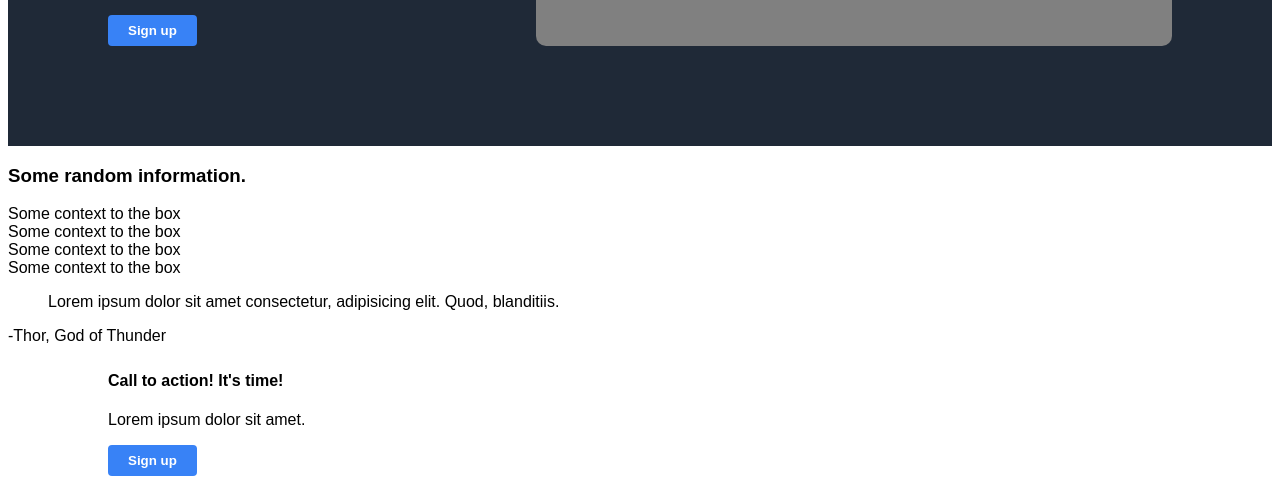
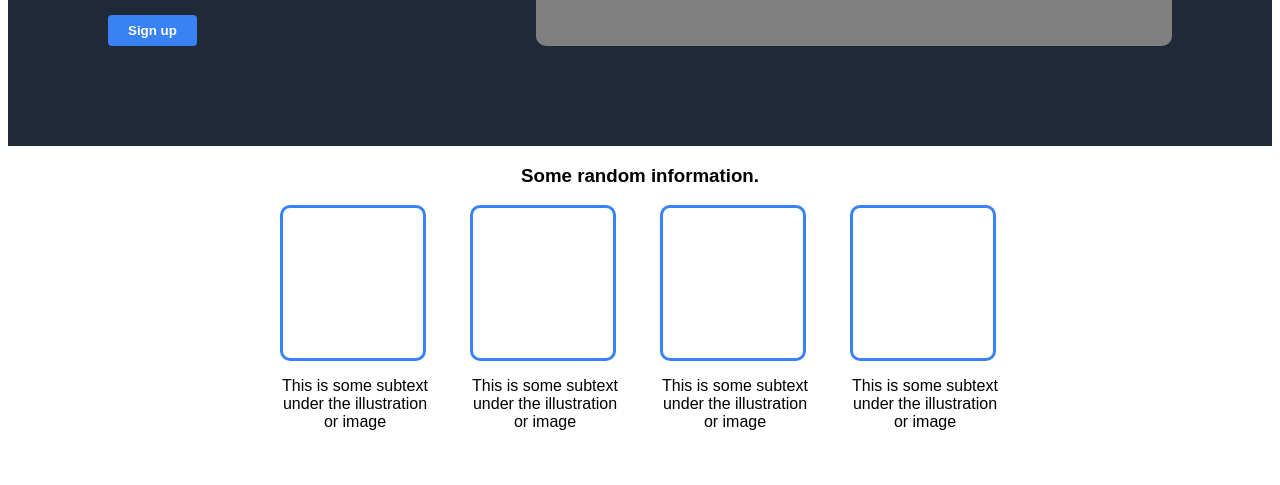
Before and after one commit to Unpetrified/odin_landing_page, a plain HTML site: page index.html in a window 1280 px wide. Shown: the part 315-800 px from the top of the page. Drawn offline with Linux system fonts and the light colour scheme.

Commit message:
Styled the random section

```diff
--- a/index.html
+++ b/index.html
@@ -34,19 +34,27 @@
 
             <div class="random-box">
                 <div class="random-img"></div>
-                <div class="random-fact">Some context to the box</div>
+                <p class="random-fact">
+                    This is some subtext under the illustration or image
+                </p>
             </div>
             <div class="random-box">
                 <div class="random-img"></div>
-                <div class="random-fact">Some context to the box</div>
+                <p class="random-fact">
+                    This is some subtext under the illustration or image
+                </p>
             </div>
             <div class="random-box">
                 <div class="random-img"></div>
-                <div class="random-fact">Some context to the box</div>
+                <p class="random-fact">
+                    This is some subtext under the illustration or image
+                </p>
             </div>
             <div class="random-box">
                 <div class="random-img"></div>
-                <div class="random-fact">Some context to the box</div>
+                <p class="random-fact">
+                    This is some subtext under the illustration or image
+                </p>
             </div>
 
         </div>
--- a/style.css
+++ b/style.css
@@ -77,6 +77,33 @@
     border-radius: 10px;
 }
 
+.second-section {
+    margin: 10px 200px;
+    margin-bottom: 100px;
+}
+.random-header {
+    text-align: center;
+    font-weight: bolder;
+}
+
+.random-boxes-container {
+    display: flex;
+    justify-content: center;
+    gap: 40px;
+}
+
+.random-img {
+    border: 3px solid #3882f6;
+    width: 140px;
+    height: 150px;
+    border-radius: 10px;
+}
+
+.random-fact {
+    text-align: center;
+    width: 150px;
+}
+
 .footer {
     text-align: center;
     font-size: small;
```
